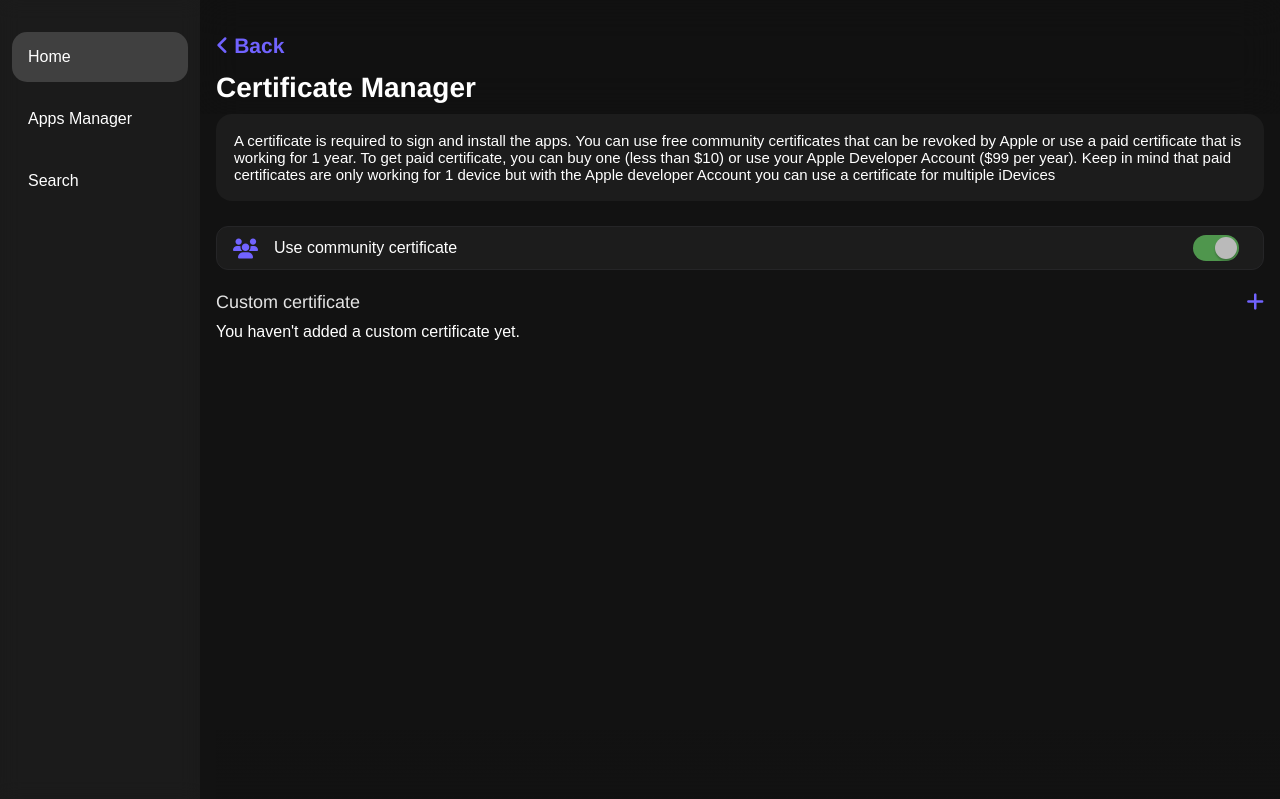
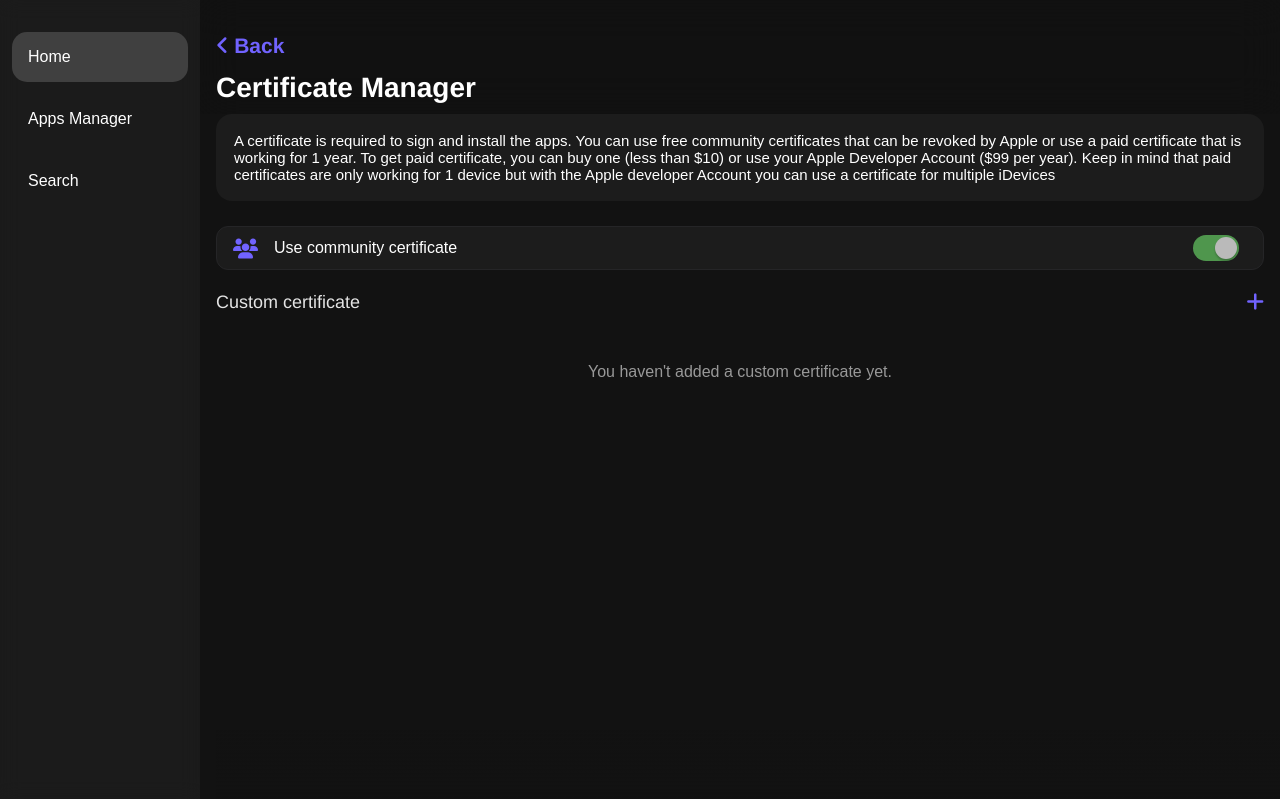
Before and after one commit to Ibinou/iTweakHub, a PHP site: page /settings/certificates.html in a window 1280 px wide. Shown: the top 799 px of the page. Run offline with PHP 8.4, Linux system fonts and the light colour scheme; some libraries are stand-ins or nearby versions.

Commit message:
Update styles.css

```diff
--- a/css/styles.css
+++ b/css/styles.css
@@ -1893,3 +1893,10 @@ a > button {
     font-size: 15px;
     margin-bottom: 25px;
 }
+#no_cert {
+    display: none;
+    text-align: center;
+    color: #ffffff91;
+    font-size: 16px;
+    margin-top: 50px;
+}
```
